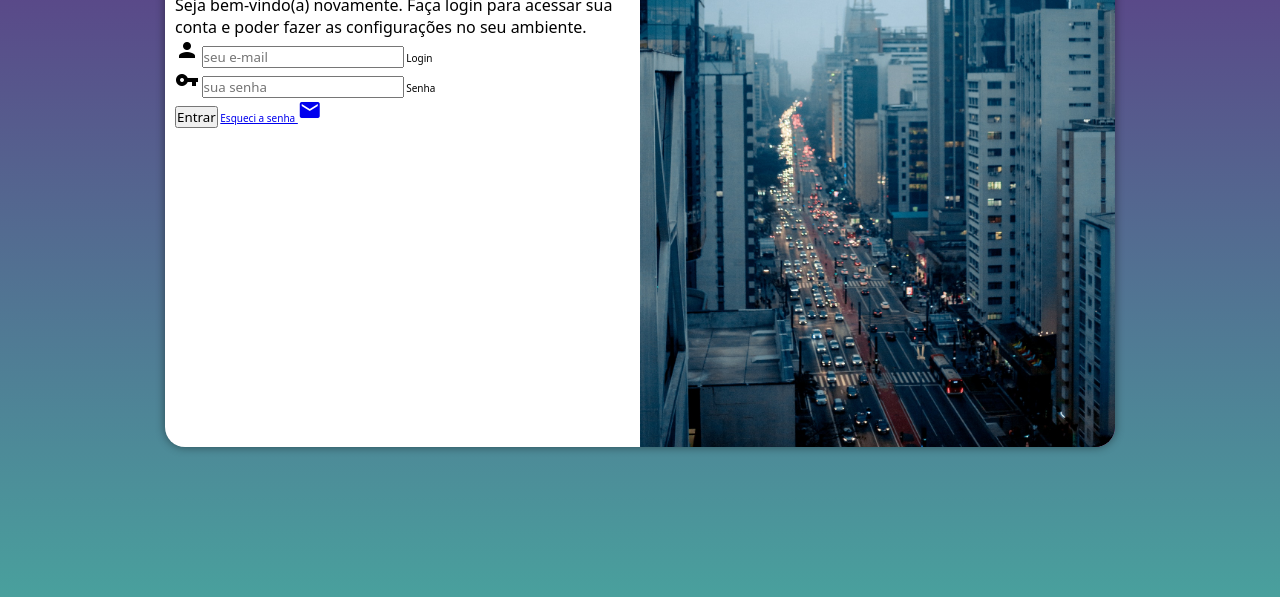
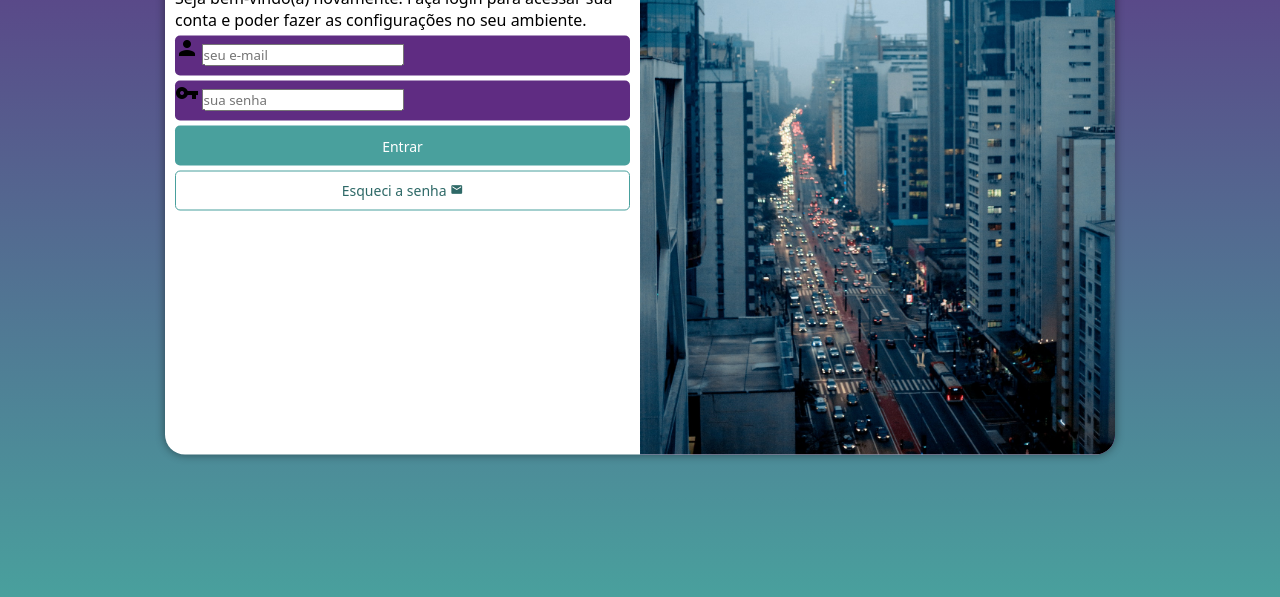
Before and after one commit to Wesley-Nilton/html-css-cursoemvideo, a plain HTML site: page projetos/projeto-login/index.html in a window 1280 px wide. Shown: the part 203-800 px from the top of the page. Drawn offline with Linux system fonts and the light colour scheme.

Commit message:
Add style to buttons in projeto-login

```diff
--- a/projetos/projeto-login/index.html
+++ b/projetos/projeto-login/index.html
@@ -28,7 +28,7 @@
                         <label for="ipassword">Senha</label>
                     </div>
                     <input type="submit" value="Entrar">
-                    <a href="#">Esqueci a senha <span class="material-icons">mail</span></a>
+                    <a class="button" href="#">Esqueci a senha <span class="material-icons">mail</span></a>
                 </form>
             </div>
         </section>
--- a/projetos/projeto-login/styles/style.css
+++ b/projetos/projeto-login/styles/style.css
@@ -35,7 +35,7 @@ section#login{
     left: 50%;
     transform: translate(-50%, -50%);
     width: 25rem;
-    height: 50rem;
+    height: 51.5rem;
     overflow: hidden;
     transition: width .3s, heigth .3s;
     transition-timing-function: ease;
@@ -66,3 +66,53 @@ div#form > h1{
 div#form > p{
     font-size: 1.3rem;
 }
+
+form > div.field{
+    height: 4rem;
+    margin-block: .5rem;
+    border-radius: .5rem;
+    background-color: #5f2c82;
+}
+
+form > div.field > label{
+    display: none;
+}
+
+form > input[type=submit]{
+    color: #fff;
+    display: block;
+    font-size: 1.4rem;
+    width: 100%;
+    height: 4rem;
+    cursor: pointer;
+    border: none;
+    border-radius: .5rem;
+    background-color: #49a09d;
+}
+
+form > input[type=submit]:hover{
+    background-color: #2e6967;
+}
+
+form > a.button{
+    color: #2e6967;
+    display: block;
+    font-size: 1.4rem;
+    text-align: center;
+    text-decoration: none;
+    width: 100%;
+    height: 4rem;
+    margin-top: .5rem;
+    padding-top: .9rem;
+    border: .1rem solid #49a09d;
+    border-radius: .5rem;
+    background-color: #fff;
+}
+
+form > a.button:hover{
+    background-color: #5ccac7;
+}
+
+form > a.button > span{
+    font-size: 1.3rem;
+}
```
